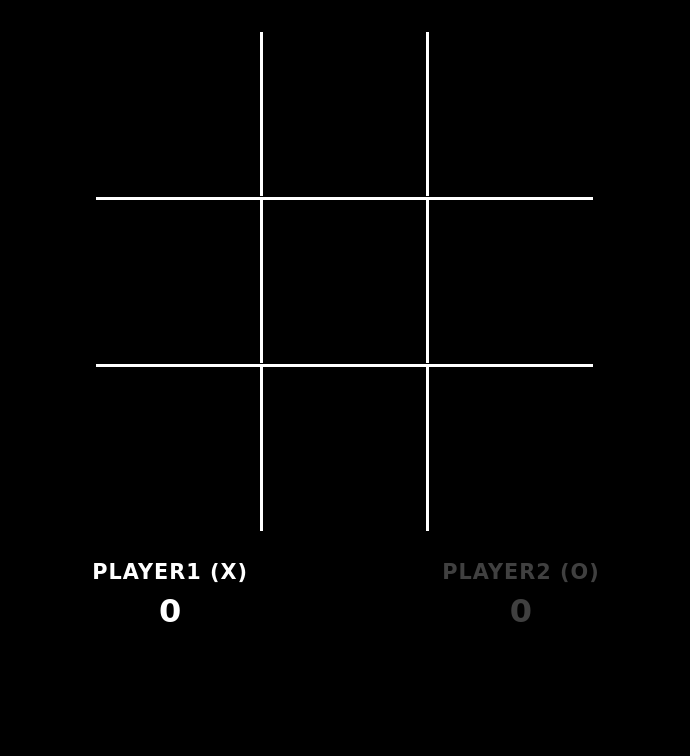
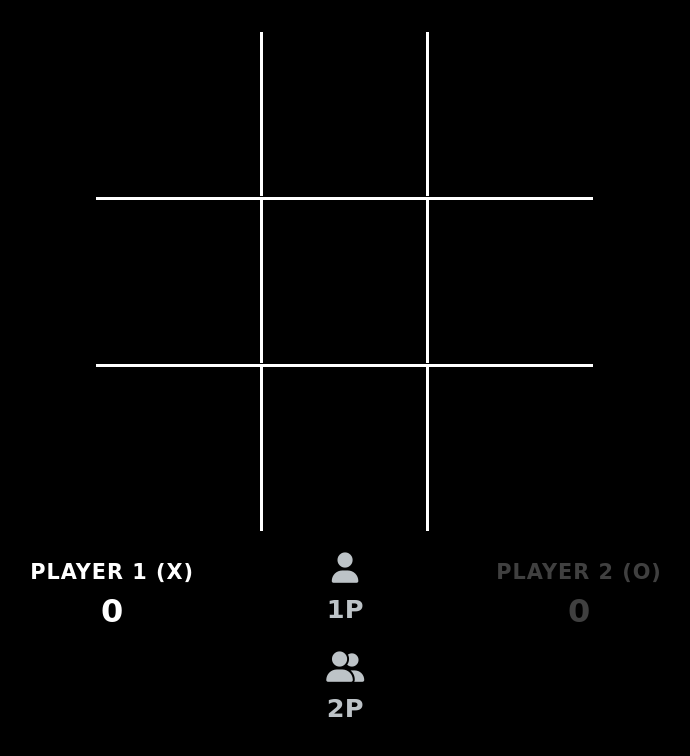
Before and after one commit to soulaimane0/Tic-Tac-Toe, a plain HTML site: page index.html in a window 1280 px wide. Shown: the whole page, without its empty margins (294-984 px from the left). Drawn offline with Linux system fonts and the light colour scheme.

Commit message:
Add player icons

```diff
--- a/index.html
+++ b/index.html
@@ -7,6 +7,10 @@
     <meta name="viewport" content="width=device-width, initial-scale=1.0">
     <title>Tic Tac Toe</title>
     <link rel="stylesheet" href="style.css">
+    <link rel="stylesheet" href="https://cdnjs.cloudflare.com/ajax/libs/font-awesome/6.4.0/css/all.min.css"
+        integrity="sha512-iecdLmaskl7CVkqkXNQ/ZH/XLlvWZOJyj7Yy7tcenmpD1ypASozpmT/E0iPtmFIB46ZmdtAc9eNBvH0H/ZpiBw=="
+        crossorigin="anonymous" referrerpolicy="no-referrer" />
+
     <script src="main.js" defer></script>
 </head>
 
@@ -16,22 +20,29 @@
         </div>
         <div class="game-details">
             <div class="score" id="p1">
-                <h4 class="title">player1 (X)</h4>
+                <h4 class="title">player 1 (X)</h4>
                 <h3 class="score-number" id="p1_score">3</h3>
             </div>
+            <div class="play-mood" id="playMood">
+                <div class="player" id="oneP">
+                    <i class="fa-solid fa-user"></i>
+                    <h3>1P</h3>
+                </div>
+                <div class="player" id="twoP">
+                    <i class="fa-solid fa-user-group"></i>
+                    <h3>2P</h3>
+                </div>
+            </div>
             <div class="score" id="p2">
-                <h4 class="title">player2 (O)</h4>
+                <h4 class="title" id="p2_title">player 2 (O)</h4>
                 <h3 class="score-number" id="p2_score">1</h3>
             </div>
-            <!-- <select id="playMood">
-                <option value="1P">1 Player</option>
-                <option value="2P">2 Players</option>
-            </select> -->
         </div>
     </div>
     <audio src="sounds/note-high.mp3" id="note_high"></audio>
     <audio src="sounds/note-low.mp3" id="note_low"></audio>
     <audio src="sounds/game-over.mp3" id="game_over"></audio>
+    <audio src="sounds/game-over-tie.mp3" id="game_over_tie"></audio>
 </body>
 
 </html>
--- a/style.css
+++ b/style.css
@@ -97,6 +97,21 @@ body {
     margin-top: 0.5rem;
 }
 
-.game-details select {
-    height: 50px;
+.game-details .play-mood {
+    cursor: pointer;
 }
+
+.game-details .play-mood .player {
+    font-size: 1.9rem;
+    margin-top: 1.2rem;
+    color: #bdc3c7;
+}
+
+.game-details .play-mood .player.hidden {
+    display: none;
+}
+
+.game-details .play-mood h3 {
+    font-size: 1.6rem;
+    margin-top: 0.5rem;
+}
```
